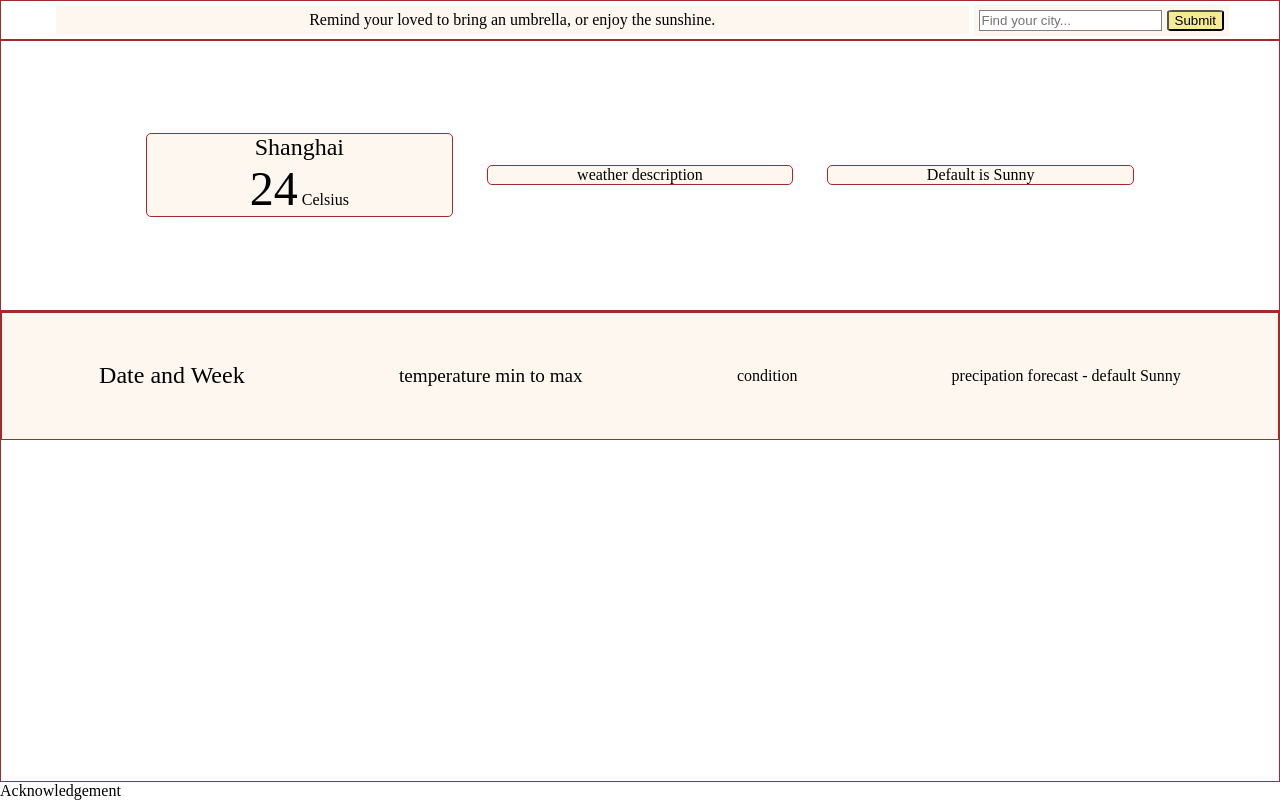
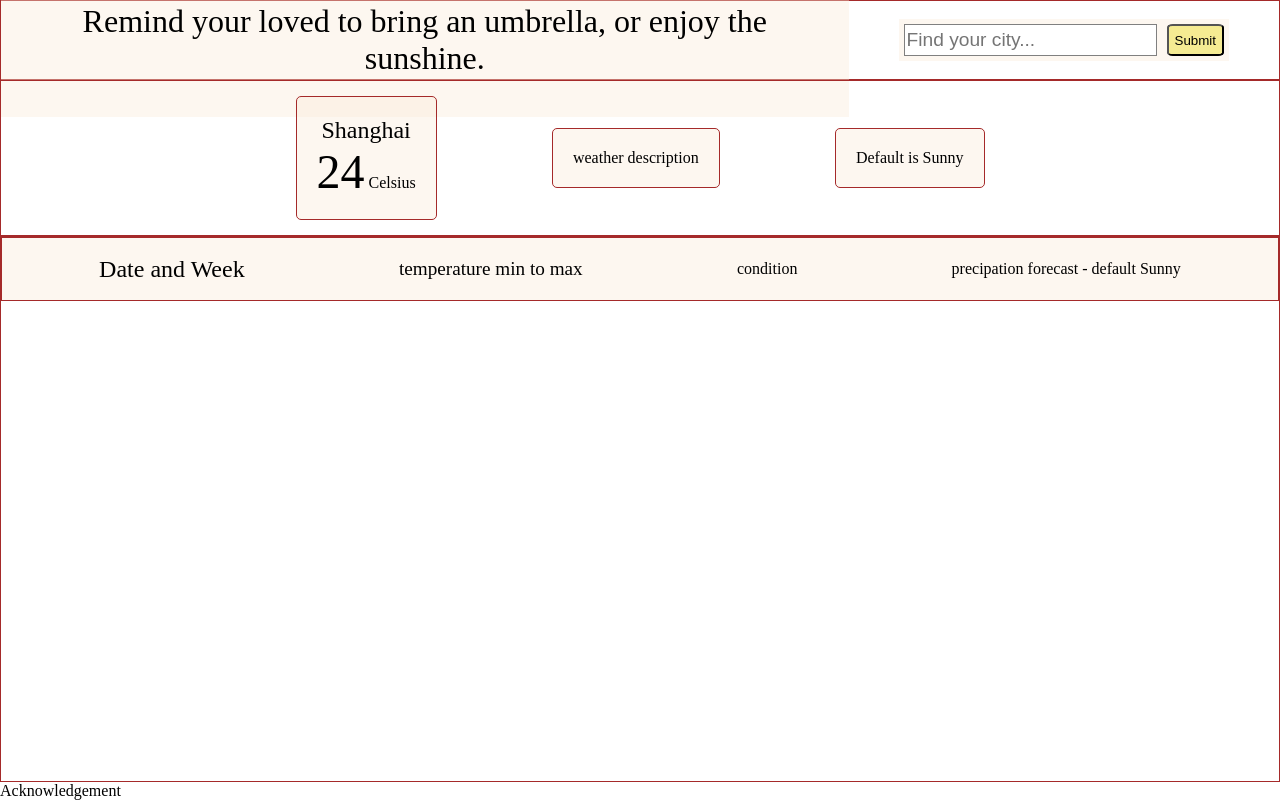
Before and after one commit to oneandonlycharlie/Odin-weather-app, a plain HTML site: page index.html in a window 1280 px wide. Drawn offline with Linux system fonts and the light colour scheme.

Commit message:
build: tweak styling

```diff
--- a/style.css
+++ b/style.css
@@ -12,16 +12,17 @@ body {
 }
 
 .header {
-    height:5%;
+    height:10%;
     border: 1px solid brown;
     width: inherit;
     display: inherit;
-    padding: 5px 50px;
+    padding-right: 50px;
     align-items: center;
     text-align: center;
+    font-size: 2rem;
+    gap:50px;
     p {
-        margin:5px;
-        padding: 5px;
+        padding: 40px;
         width: 90%;
         background-color: var(--background-color);
     }
@@ -30,10 +31,12 @@ body {
         padding: 5px;
         margin:2xp 10px;
         display: inherit;
-        gap:5px;
+        gap:10px;
     }
     input {
         border: 1px solid gray;
+        height:2rem;
+        font-size: 1.2rem;
     }
     button {
         border-radius: 10%;
@@ -42,20 +45,21 @@ body {
 }
 
 .today {
-    height: 25%;
+    height: 20%;
     border: 1px solid brown;
     display: flex;
-    flex-basis: 25vw;
-    padding: 5px 10%;
+    padding: 5px 20%;
     justify-content: space-around;
     text-align: center;
+    gap:5%;
     div {
         background-color: var(--background-color);
         border: 1px solid brown;
         align-self: center;
         height: auto;
-        width: 30%;
-            border-radius: 5px;
+        width: max-content;
+        border-radius: 5px;
+        padding:20px;
     }
 }
 
@@ -83,7 +87,7 @@ body {
     display: flex;
     justify-content: space-around;
     border: 1px solid brown;
-    height:10vw;
+    height:5vw;
     align-items: center;
     padding:2px 20px;
     .date {
```
